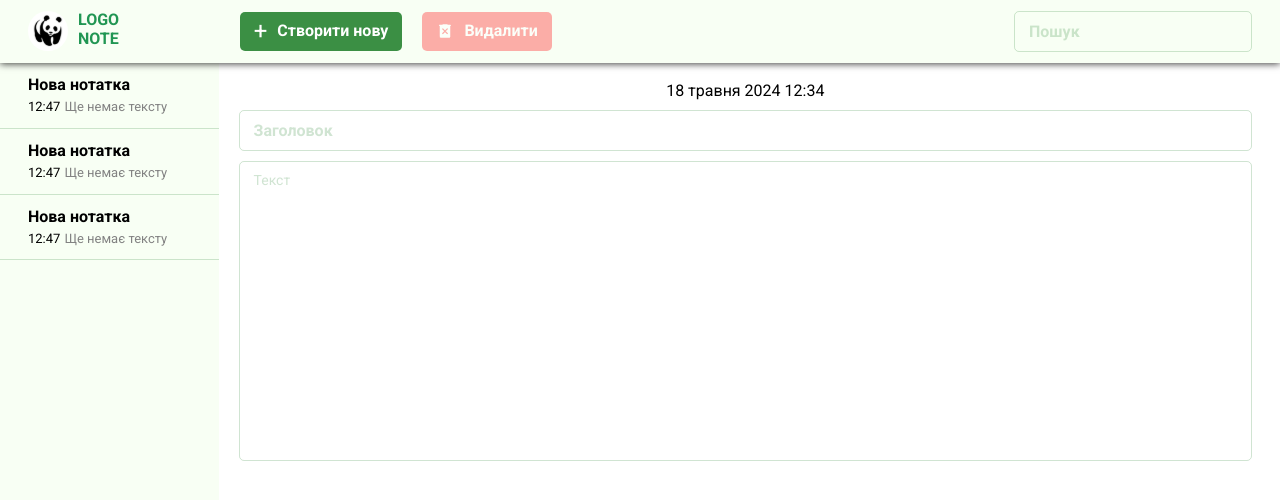
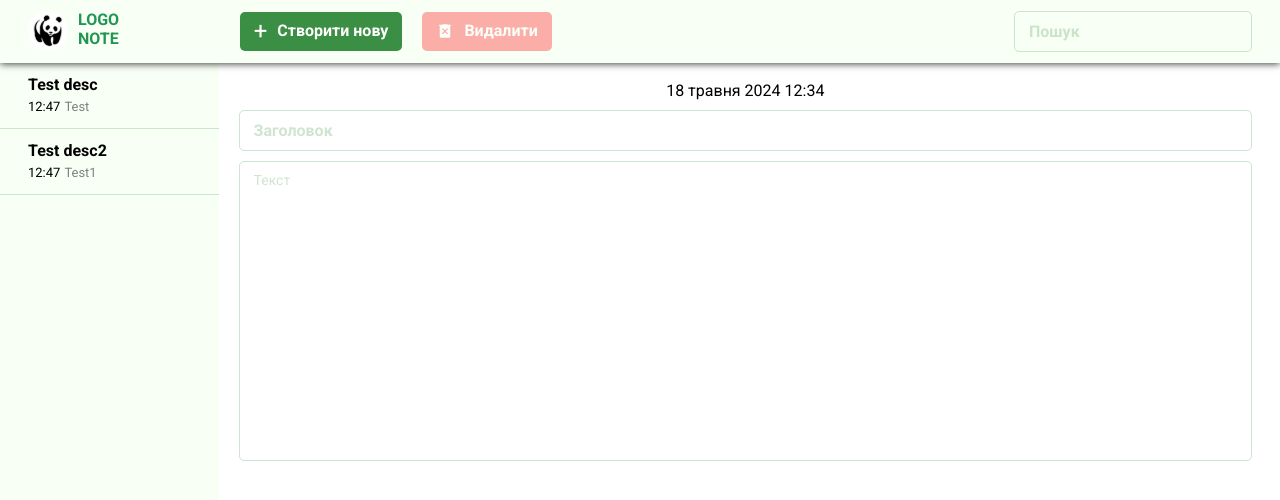
Before and after one commit to Dreyclin/softwars_test, a React (Create React App) app: page / in a window 1280 px wide. Shown: the top 500 px of the page. Built offline with nearby package versions, Linux system fonts and the light colour scheme.

Commit message:
Add: test hardcoded items

```diff
--- a/src/components/Aside/Aside.tsx
+++ b/src/components/Aside/Aside.tsx
@@ -1,12 +1,24 @@
-import React from "react";
+import React, { useEffect, useState } from "react";
 import './Aside.css'
 import Item from "./Item";
+import { ItemType } from "../../models/ItemType";
+import { items } from "../items";
 const Aside: React.FC = () => {
+
+    const [newItems, setNewItems] = useState<ItemType[]>([])
+
+    useEffect(() => {
+        setNewItems(items)
+    }, [newItems])
+
     return (
         <aside>
+            {newItems && newItems.map(item => (
+                <Item itemTitle={item.itemTitle} itemDescription={item.itemDescription}/>
+            ))}
+            {/* <Item />
             <Item />
-            <Item />
-            <Item />
+            <Item /> */}
         </aside>
     )
 }
--- a/src/components/Aside/Item.tsx
+++ b/src/components/Aside/Item.tsx
@@ -1,13 +1,13 @@
 import React from "react";
+import { ItemType } from "../../models/ItemType";
 
-
-const Item: React.FC = () => {
+const Item: React.FC<ItemType> = ({itemTitle, itemDescription}) => {
     return (
         <div className="todo-item">
-            <h5 className="todo-item-title main-text">Нова нотатка</h5>
+            <h5 className="todo-item-title main-text">{itemDescription}</h5>
             <p className="todo-item-description secondary-text">
                 <span className="todo-item-date">12:47</span>
-                <span className="todo-item-text">Ще немає тексту</span>
+                <span className="todo-item-text">{itemTitle}</span>
             </p>
         </div>
     )
--- /dev/null
+++ b/src/components/items.ts
@@ -0,0 +1,12 @@
+import { ItemType } from "../models/ItemType";
+
+export const items: ItemType[] = [
+{
+    itemTitle: "Test",
+    itemDescription: "Test desc"
+},
+{
+    itemTitle: "Test1",
+    itemDescription: "Test desc2"
+}
+]
--- /dev/null
+++ b/src/models/ItemType.ts
@@ -0,0 +1,4 @@
+export interface ItemType {
+    itemTitle: string,
+    itemDescription: string
+}
```
